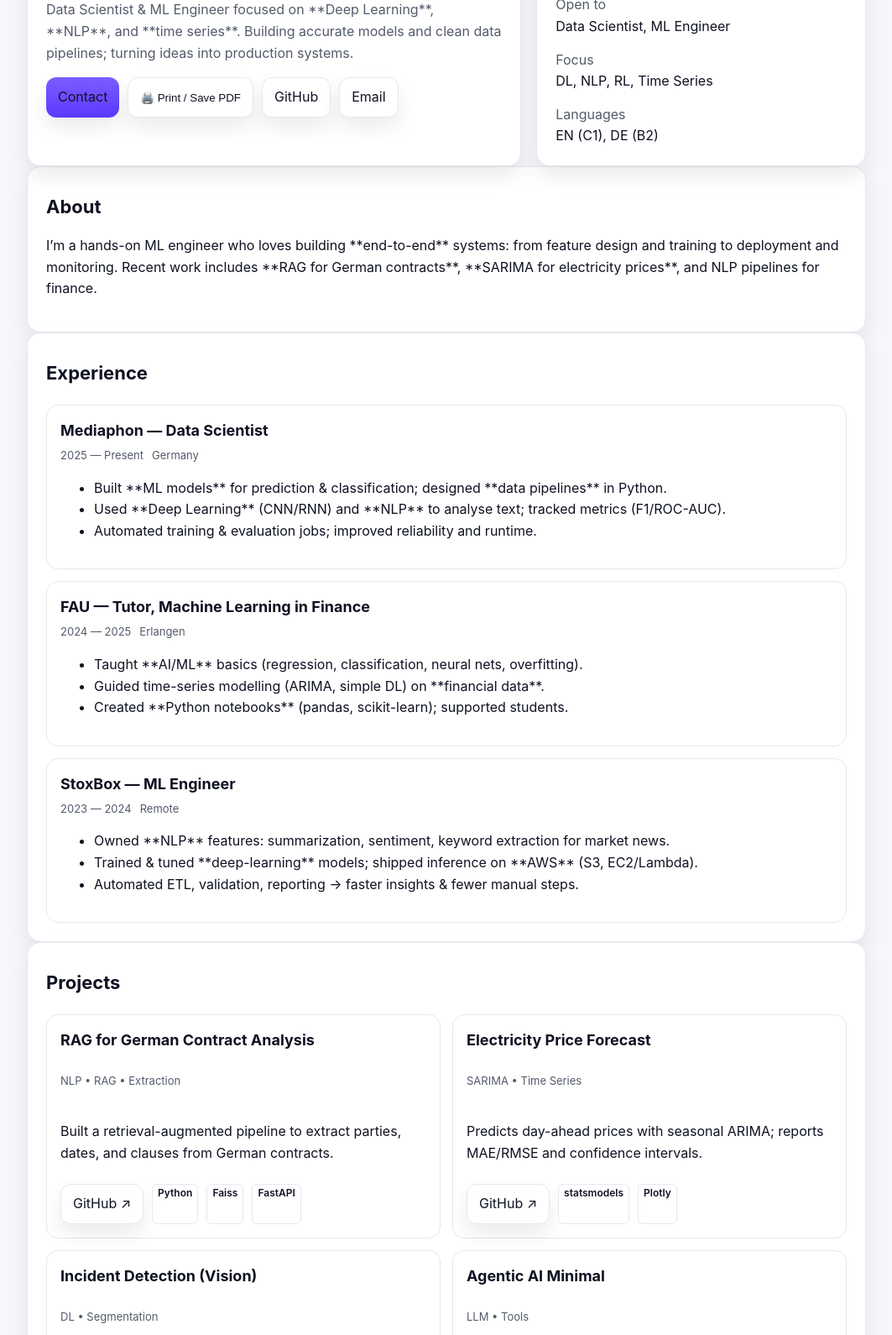
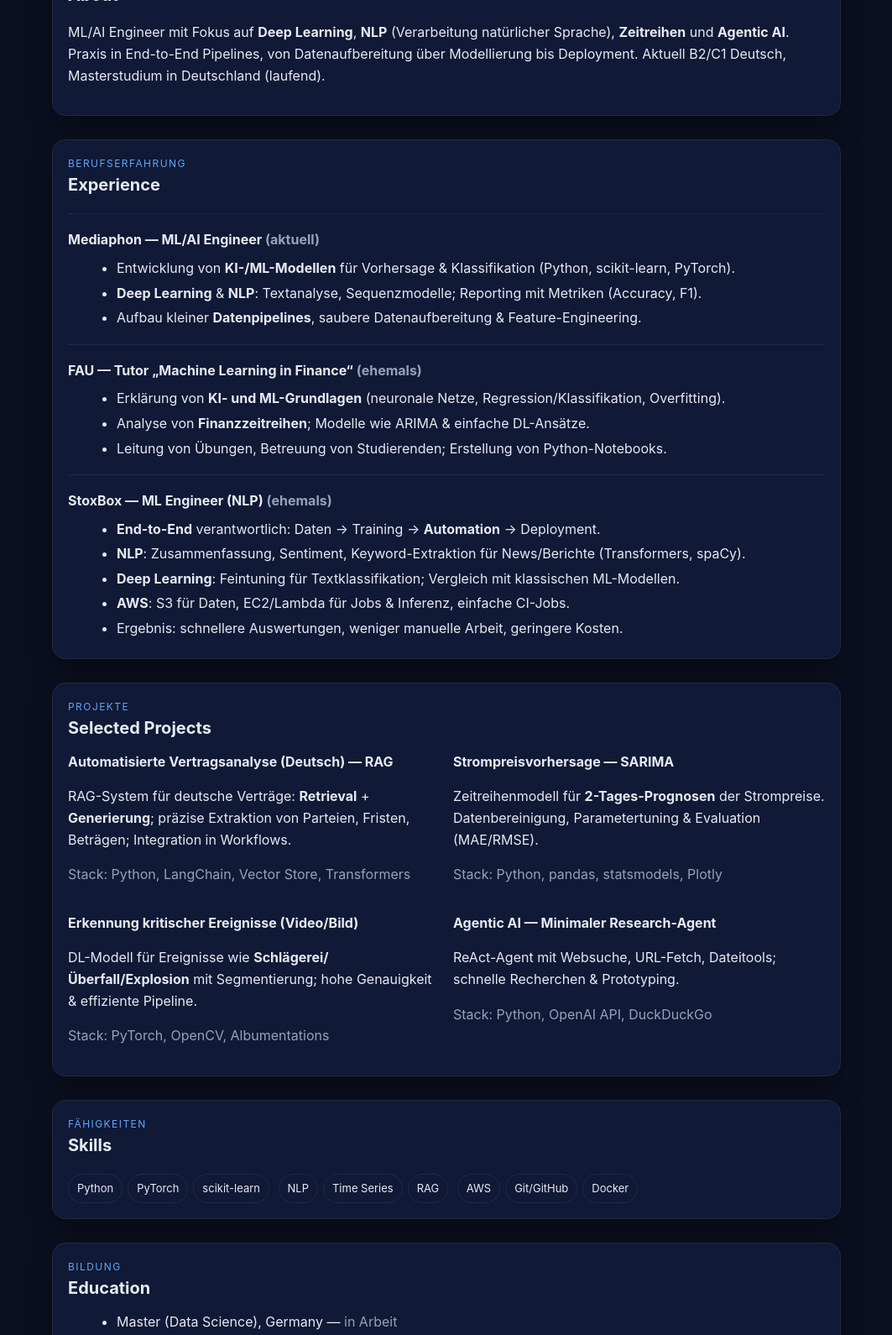
Before and after one commit to pratikraut3103/resume_website, a plain HTML site: page index.html in a window 1280 px wide. Shown: the part 274-1864 px from the top of the page at 84% size, without its empty margins (108-1171 px from the left). Drawn offline with Linux system fonts and the light colour scheme.

Commit message:
Add files via upload

```diff
--- a/index.html
+++ b/index.html
@@ -1,260 +1,157 @@
 <!doctype html>
-<html lang="en">
+<html lang="en" data-theme="dark">
 <head>
   <meta charset="utf-8" />
   <meta name="viewport" content="width=device-width, initial-scale=1" />
   <title>Pratik — Resume</title>
-  <meta name="description" content="Pratik • AI/ML Engineer — Resume & Portfolio" />
+  <meta name="description" content="Pratik • ML/AI engineer — projects, experience, skills. Resume-style website." />
+  <meta name="theme-color" content="#0f172a" />
+  <link rel="icon" href="favicon.svg" type="image/svg+xml" />
+  <link rel="stylesheet" href="styles.css" />
+  <script defer src="script.js"></script>
+
+  <!-- SEO / Social -->
   <meta property="og:title" content="Pratik — Resume" />
-  <meta property="og:description" content="AI/ML • Deep Learning • NLP • Data Science" />
+  <meta property="og:description" content="ML/AI engineer — projects, experience, skills." />
   <meta property="og:type" content="website" />
-  <meta name="color-scheme" content="light dark" />
-  <style>
-    :root {
-      --bg: #0b0c10;
-      --panel: #111319;
-      --text: #e6e7ea;
-      --muted: #b6b8be;
-      --brand: #7c5cff;
-      --brand-2: #22c55e;
-      --border: #1d2130;
-      --shadow: 0 8px 30px rgba(0,0,0,.25);
-      --radius: 16px;
-      --font: ui-sans-serif, -apple-system, BlinkMacSystemFont, "Segoe UI", Roboto, Helvetica, Arial, "Apple Color Emoji", "Segoe UI Emoji";
+  <meta property="og:image" content="og-image.png" />
+  <meta name="twitter:card" content="summary_large_image" />
+
+  <!-- JSON-LD Person schema -->
+  <script type="application/ld+json">
+  {
+    "@context": "https://schema.org",
+    "@type": "Person",
+    "name": "Pratik",
+    "jobTitle": "Machine Learning / AI Engineer",
+    "url": "https://pratikraut3103.github.io",
+    "sameAs": [
+      "https://github.com/your-username",
+      "https://www.linkedin.com/in/your-handle"
+    ]
   }
-    @media (prefers-color-scheme: light){
-      :root{
-        --bg:#f6f7fb; --panel:#ffffff; --text:#0f1222; --muted:#535b6b; --border:#e6e8ef; --shadow:0 12px 24px rgba(2,6,23,.08)
-      }
-    }
-    html,body{height:100%;}
-    body{margin:0;background:var(--bg);color:var(--text);font-family:var(--font);line-height:1.6}
-    a{color:var(--brand);text-decoration:none}
-    a:hover{text-decoration:underline}
-    .container{max-width:1000px;margin-inline:auto;padding:28px}
-    header{position:sticky;top:0;backdrop-filter:saturate(180%) blur(8px);background:color-mix(in hsl, var(--bg) 85%, transparent);border-bottom:1px solid var(--border);z-index:20}
-    .nav{display:flex;gap:18px;align-items:center;justify-content:space-between}
-    .nav a{color:var(--muted)}
-    .nav a:hover{color:var(--text)}
-    .brand{display:flex;gap:10px;align-items:center;font-weight:700;color:var(--text)}
-    .brand-badge{inline-size:12px;block-size:12px;border-radius:999px;background:linear-gradient(135deg,var(--brand),#60a5fa)}
-    .row{display:grid;grid-template-columns:1fr;gap:18px}
-    @media(min-width:900px){.row{grid-template-columns:1.2fr .8fr}}
-    .card{background:var(--panel);border:1px solid var(--border);border-radius:var(--radius);box-shadow:var(--shadow);padding:22px}
-    h1{font-size:38px;line-height:1.15;margin:8px 0 10px}
-    h2{font-size:22px;margin:0 0 6px}
-    h3{font-size:18px;margin:0 0 2px}
-    .muted{color:var(--muted)}
-    .chip{display:inline-flex;align-items:center;gap:8px;padding:6px 10px;border:1px solid var(--border);border-radius:999px;background:color-mix(in hsl, var(--panel) 90%, transparent);font-size:13px}
-    .chips{display:flex;flex-wrap:wrap;gap:10px}
-    .btn{display:inline-flex;align-items:center;gap:8px;padding:10px 14px;border-radius:12px;border:1px solid var(--border);background:var(--panel);color:var(--text);box-shadow:var(--shadow)}
-    .btn:hover{transform:translateY(-1px)}
-    .btn.primary{background:linear-gradient(180deg,var(--brand),#5b39ff);border:none}
-    .btn.ghost{background:transparent}
-    .grid{display:grid;grid-template-columns:1fr;gap:14px}
-    @media(min-width:700px){.grid-2{grid-template-columns:repeat(2,1fr)}}
-    .timeline{display:grid;gap:14px}
-    .item{padding:16px;border:1px solid var(--border);border-radius:14px;background:color-mix(in hsl, var(--panel) 92%, transparent)}
-    .item h3{margin-bottom:4px}
-    .item .meta{display:flex;gap:10px;flex-wrap:wrap;color:var(--muted);font-size:13px}
-    footer{padding:40px 0;color:var(--muted);text-align:center}
-    .sr-only{position:absolute;width:1px;height:1px;padding:0;margin:-1px;overflow:hidden;clip:rect(0,0,0,0);white-space:nowrap;border:0}
-    .toolbar{display:flex;gap:10px;flex-wrap:wrap}
-    .right{display:flex;gap:10px;align-items:center}
-    .section-title{display:flex;align-items:center;gap:10px;margin:8px 0 14px}
-    .section-title svg{opacity:.85}
-    .project-card{display:flex;flex-direction:column;gap:8px;padding:16px;border:1px solid var(--border);border-radius:14px}
-    .project-card .meta{font-size:13px;color:var(--muted)}
-    .kbd{font:600 12px/1 var(--font);padding:4px 6px;border-radius:6px;border:1px solid var(--border);background:color-mix(in hsl, var(--panel) 88%, transparent)}
-  </style>
+  </script>
 </head>
 <body>
-  <!-- HEADER / NAV -->
+  <a class="skip" href="#main">Skip to content</a>
+  <div class="container">
     <header>
-    <div class="container nav" role="navigation" aria-label="Primary">
-      <div class="brand">
-        <span class="brand-badge" aria-hidden="true"></span>
-        <span>Pratik — Resume</span>
+      <div class="id">
+        <div class="avatar" aria-hidden="true"></div>
+        <div>
+          <h1>Pratik</h1>
+          <p class="role">Machine Learning / AI Engineer • Erlangen area, Germany</p>
+          <div class="row">
+            <span class="chip">📧 <a href="mailto:you@example.com" rel="me">you@example.com</a></span>
+            <span class="chip">🌐 <a href="https://github.com/your-username" target="_blank" rel="noopener">github.com/your-username</a></span>
+            <span class="chip">🔗 <a href="https://www.linkedin.com/in/your-handle" target="_blank" rel="noopener">linkedin.com/in/your-handle</a></span>
           </div>
-      <nav class="right">
+        </div>
+      </div>
+      <div class="row">
+        <button class="btn" id="themeBtn" type="button" aria-label="Toggle theme">Toggle Theme</button>
+        <button class="btn" onclick="window.print()" type="button">Download PDF</button>
+      </div>
+      <nav aria-label="Sections">
         <a href="#about">About</a>
         <a href="#experience">Experience</a>
         <a href="#projects">Projects</a>
         <a href="#skills">Skills</a>
         <a href="#education">Education</a>
-        <a href="#contact">Contact</a>
-        <button class="btn ghost" id="themeToggle" aria-label="Toggle theme">🌙</button>
       </nav>
-    </div>
     </header>
 
-  <main class="container" id="top">
-    <section class="row" aria-labelledby="hero-title">
-      <div class="card">
-        <p class="chip" aria-label="Tagline"><span>AI/ML • Deep Learning • NLP</span></p>
-        <h1 id="hero-title">Pratik</h1>
-        <p class="muted">Data Scientist & ML Engineer focused on **Deep Learning**, **NLP**, and **time series**. Building accurate models and clean data pipelines; turning ideas into production systems.</p>
-        <div class="toolbar" style="margin-top:12px">
-          <a class="btn primary" href="#contact">Contact</a>
-          <button class="btn" onclick="window.print()">🖨️ Print / Save PDF</button>
-          <a class="btn" href="https://github.com/" target="_blank" rel="noopener">GitHub</a>
-          <a class="btn" href="mailto:pratikraut3103@gmail.com">Email</a>
-        </div>
-      </div>
-      <aside class="card">
-        <h2 class="section-title">Quick Info</h2>
-        <div class="grid">
-          <div><span class="muted">Location</span><br>Erlangen / Nürnberg, DE</div>
-          <div><span class="muted">Open to</span><br>Data Scientist, ML Engineer</div>
-          <div><span class="muted">Focus</span><br>DL, NLP, RL, Time Series</div>
-          <div><span class="muted">Languages</span><br>EN (C1), DE (B2)</div>
-        </div>
-      </aside>
-    </section>
-
-    <!-- ABOUT -->
-    <section id="about" class="card" aria-labelledby="about-title">
-      <h2 id="about-title" class="section-title">About</h2>
+    <main id="main">
+      <section id="about" class="card">
+        <div class="kicker">Profile</div>
+        <h2>About</h2>
         <p>
-        I’m a hands-on ML engineer who loves building **end-to-end** systems: from feature design and training to
-        deployment and monitoring. Recent work includes **RAG for German contracts**, **SARIMA for electricity prices**, and
-        NLP pipelines for finance.
+          ML/AI Engineer mit Fokus auf <strong>Deep Learning</strong>, <strong>NLP</strong> (Verarbeitung natürlicher Sprache),
+          <strong>Zeitreihen</strong> und <strong>Agentic AI</strong>. Praxis in End-to-End Pipelines, von Datenaufbereitung
+          über Modellierung bis Deployment. Aktuell B2/C1 Deutsch, Masterstudium in Deutschland (laufend).
         </p>
       </section>
 
-    <!-- EXPERIENCE -->
-    <section id="experience" class="card" aria-labelledby="exp-title">
-      <div class="section-title"><h2 id="exp-title">Experience</h2></div>
-      <div class="timeline">
-        <article class="item">
-          <h3>Mediaphon — Data Scientist</h3>
-          <div class="meta"><span>2025 — Present</span><span>Germany</span></div>
+      <section id="experience" class="card">
+        <div class="kicker">Berufserfahrung</div>
+        <h2>Experience</h2>
+        <div class="sep"></div>
+        <h3>Mediaphon — ML/AI Engineer <span class="muted">(aktuell)</span></h3>
         <ul>
-            <li>Built **ML models** for prediction & classification; designed **data pipelines** in Python.</li>
-            <li>Used **Deep Learning** (CNN/RNN) and **NLP** to analyse text; tracked metrics (F1/ROC-AUC).</li>
-            <li>Automated training & evaluation jobs; improved reliability and runtime.</li>
+          <li>Entwicklung von <strong>KI-/ML-Modellen</strong> für Vorhersage &amp; Klassifikation (Python, scikit-learn, PyTorch).</li>
+          <li><strong>Deep Learning</strong> &amp; <strong>NLP</strong>: Textanalyse, Sequenzmodelle; Reporting mit Metriken (Accuracy, F1).</li>
+          <li>Aufbau kleiner <strong>Datenpipelines</strong>, saubere Datenaufbereitung &amp; Feature-Engineering.</li>
         </ul>
-        </article>
-        <article class="item">
-          <h3>FAU — Tutor, Machine Learning in Finance</h3>
-          <div class="meta"><span>2024 — 2025</span><span>Erlangen</span></div>
+        <div class="sep"></div>
+        <h3>FAU — Tutor „Machine Learning in Finance“ <span class="muted">(ehemals)</span></h3>
         <ul>
-            <li>Taught **AI/ML** basics (regression, classification, neural nets, overfitting).</li>
-            <li>Guided time-series modelling (ARIMA, simple DL) on **financial data**.</li>
-            <li>Created **Python notebooks** (pandas, scikit-learn); supported students.</li>
+          <li>Erklärung von <strong>KI- und ML-Grundlagen</strong> (neuronale Netze, Regression/Klassifikation, Overfitting).</li>
+          <li>Analyse von <strong>Finanzzeitreihen</strong>; Modelle wie ARIMA &amp; einfache DL-Ansätze.</li>
+          <li>Leitung von Übungen, Betreuung von Studierenden; Erstellung von Python-Notebooks.</li>
         </ul>
-        </article>
-        <article class="item">
-          <h3>StoxBox — ML Engineer</h3>
-          <div class="meta"><span>2023 — 2024</span><span>Remote</span></div>
+        <div class="sep"></div>
+        <h3>StoxBox — ML Engineer (NLP) <span class="muted">(ehemals)</span></h3>
         <ul>
-            <li>Owned **NLP** features: summarization, sentiment, keyword extraction for market news.</li>
-            <li>Trained & tuned **deep-learning** models; shipped inference on **AWS** (S3, EC2/Lambda).</li>
-            <li>Automated ETL, validation, reporting → faster insights & fewer manual steps.</li>
+          <li><strong>End-to-End</strong> verantwortlich: Daten → Training → <strong>Automation</strong> → Deployment.</li>
+          <li><strong>NLP</strong>: Zusammenfassung, Sentiment, Keyword-Extraktion für News/Berichte (Transformers, spaCy).</li>
+          <li><strong>Deep Learning</strong>: Feintuning für Textklassifikation; Vergleich mit klassischen ML-Modellen.</li>
+          <li><strong>AWS</strong>: S3 für Daten, EC2/Lambda für Jobs &amp; Inferenz, einfache CI-Jobs.</li>
+          <li>Ergebnis: schnellere Auswertungen, weniger manuelle Arbeit, geringere Kosten.</li>
         </ul>
-        </article>
+      </section>
+
+      <section id="projects" class="card">
+        <div class="kicker">Projekte</div>
+        <h2>Selected Projects</h2>
+        <div class="grid">
+          <div>
+            <h3>Automatisierte Vertragsanalyse (Deutsch) — RAG</h3>
+            <p>RAG-System für deutsche Verträge: <strong>Retrieval</strong> + <strong>Generierung</strong>; präzise Extraktion
+               von Parteien, Fristen, Beträgen; Integration in Workflows.</p>
+            <p class="muted">Stack: Python, LangChain, Vector Store, Transformers</p>
+          </div>
+          <div>
+            <h3>Strompreisvorhersage — SARIMA</h3>
+            <p>Zeitreihenmodell für <strong>2-Tages-Prognosen</strong> der Strompreise. Datenbereinigung,
+               Parametertuning &amp; Evaluation (MAE/RMSE).</p>
+            <p class="muted">Stack: Python, pandas, statsmodels, Plotly</p>
+          </div>
+          <div>
+            <h3>Erkennung kritischer Ereignisse (Video/Bild)</h3>
+            <p>DL-Modell für Ereignisse wie <strong>Schlägerei/Überfall/Explosion</strong> mit Segmentierung; hohe Genauigkeit & effiziente Pipeline.</p>
+            <p class="muted">Stack: PyTorch, OpenCV, Albumentations</p>
+          </div>
+          <div>
+            <h3>Agentic AI — Minimaler Research-Agent</h3>
+            <p>ReAct-Agent mit Websuche, URL-Fetch, Dateitools; schnelle Recherchen & Prototyping.</p>
+            <p class="muted">Stack: Python, OpenAI API, DuckDuckGo</p>
+          </div>
         </div>
       </section>
 
-    <!-- PROJECTS -->
-    <section id="projects" class="card" aria-labelledby="proj-title">
-      <div class="section-title"><h2 id="proj-title">Projects</h2></div>
-      <div class="grid grid-2">
-        <article class="project-card">
-          <h3>RAG for German Contract Analysis</h3>
-          <p class="meta">NLP • RAG • Extraction</p>
-          <p>Built a retrieval-augmented pipeline to extract parties, dates, and clauses from German contracts.</p>
-          <div class="toolbar"><a class="btn" href="#">GitHub ↗</a><span class="kbd">Python</span><span class="kbd">Faiss</span><span class="kbd">FastAPI</span></div>
-        </article>
-        <article class="project-card">
-          <h3>Electricity Price Forecast</h3>
-          <p class="meta">SARIMA • Time Series</p>
-          <p>Predicts day-ahead prices with seasonal ARIMA; reports MAE/RMSE and confidence intervals.</p>
-          <div class="toolbar"><a class="btn" href="#">GitHub ↗</a><span class="kbd">statsmodels</span><span class="kbd">Plotly</span></div>
-        </article>
-        <article class="project-card">
-          <h3>Incident Detection (Vision)</h3>
-          <p class="meta">DL • Segmentation</p>
-          <p>Detects fights/robberies/explosions from video frames via segmentation and custom CNN.</p>
-          <div class="toolbar"><a class="btn" href="#">GitHub ↗</a><span class="kbd">PyTorch</span><span class="kbd">OpenCV</span></div>
-        </article>
-        <article class="project-card">
-          <h3>Agentic AI Minimal</h3>
-          <p class="meta">LLM • Tools</p>
-          <p>Small ReAct-style agent with web search, URL fetch, and file tools—no heavy frameworks.</p>
-          <div class="toolbar"><a class="btn" href="#">GitHub ↗</a><span class="kbd">Python</span><span class="kbd">OpenAI</span></div>
-        </article>
+      <section id="skills" class="card">
+        <div class="kicker">Fähigkeiten</div>
+        <h2>Skills</h2>
+        <div class="pills">
+          <span class="pill">Python</span><span class="pill">PyTorch</span><span class="pill">scikit-learn</span>
+          <span class="pill">NLP</span><span class="pill">Time Series</span><span class="pill">RAG</span>
+          <span class="pill">AWS</span><span class="pill">Git/GitHub</span><span class="pill">Docker</span>
         </div>
       </section>
 
-    <!-- SKILLS -->
-    <section id="skills" class="card" aria-labelledby="skills-title">
-      <div class="section-title"><h2 id="skills-title">Skills</h2></div>
-      <div class="chips">
-        <span class="chip">Python</span>
-        <span class="chip">PyTorch</span>
-        <span class="chip">scikit-learn</span>
-        <span class="chip">NLP</span>
-        <span class="chip">RAG</span>
-        <span class="chip">Time Series</span>
-        <span class="chip">AWS (S3, EC2, Lambda)</span>
-        <span class="chip">FastAPI</span>
-        <span class="chip">Docker</span>
-        <span class="chip">Git/GitHub</span>
-      </div>
+      <section id="education" class="card">
+        <div class="kicker">Bildung</div>
+        <h2>Education</h2>
+        <ul>
+          <li>Master (Data Science), Germany — <span class="muted">in Arbeit</span></li>
+        </ul>
       </section>
-
-    <!-- EDUCATION -->
-    <section id="education" class="card" aria-labelledby="edu-title">
-      <div class="section-title"><h2 id="edu-title">Education</h2></div>
-      <div class="item">
-        <h3>M.Sc. Data Science — FAU</h3>
-        <div class="meta"><span>2023 — 2025</span><span>Erlangen-Nürnberg</span></div>
-        <p class="muted">Thesis: RL-based base-station placement for wireless localization.</p>
-      </div>
-    </section>
-
-    <!-- CONTACT -->
-    <section id="contact" class="card" aria-labelledby="contact-title">
-      <div class="section-title"><h2 id="contact-title">Contact</h2></div>
-      <p>Email: <a href="mailto:hello@example.com">hello@example.com</a>
-        · GitHub: <a href="https://github.com/" target="_blank" rel="noopener">github.com/yourname</a>
-        · LinkedIn: <a href="#" target="_blank" rel="noopener">linkedin.com/in/yourname</a>
-      </p>
-      <p class="muted">Tip: click <strong>Print / Save PDF</strong> above to export this page as a résumé PDF.</p>
-    </section>
+    </main>
 
     <footer>
-      <p>© <span id="year"></span> Pratik — Last updated automatically when you deploy.
-        · <a href="#top">Back to top</a>
-      </p>
+      <div class="sep"></div>
+      <p class="muted">© <span id="year"></span> Pratik — Built with plain HTML/CSS/JS. <span class="nowrap">Last updated: 2025-10-14</span></p>
     </footer>
-  </main>
-
-  <script>
-    // --- theme toggle with localStorage ---
-    const btn = document.getElementById('themeToggle');
-    const prefersDark = window.matchMedia && window.matchMedia('(prefers-color-scheme: dark)').matches;
-    const stored = localStorage.getItem('theme');
-    let dark = stored ? stored === 'dark' : prefersDark;
-    document.documentElement.style.colorScheme = dark ? 'dark' : 'light';
-    btn.textContent = dark ? '🌞' : '🌙';
-    btn.addEventListener('click', () => {
-      dark = !dark;
-      document.documentElement.style.colorScheme = dark ? 'dark' : 'light';
-      localStorage.setItem('theme', dark ? 'dark' : 'light');
-      btn.textContent = dark ? '🌞' : '🌙';
-    });
-
-    // year
-    document.getElementById('year').textContent = new Date().getFullYear();
-
-    // smooth anchor scroll (basic)
-    document.querySelectorAll('a[href^="#"]').forEach(a => a.addEventListener('click', (e) => {
-      const id = a.getAttribute('href').slice(1);
-      const el = document.getElementById(id);
-      if (el){ e.preventDefault(); el.scrollIntoView({behavior:'smooth'}); }
-    }));
-  </script>
+  </div>
 </body>
 </html>
--- /dev/null
+++ b/script.js
@@ -0,0 +1,15 @@
+// Theme toggle with localStorage
+(function(){
+  const btn = document.getElementById('themeBtn');
+  const apply = (t) => document.documentElement.setAttribute('data-theme', t);
+  const current = localStorage.getItem('theme') || 'dark';
+  apply(current);
+  if(btn){
+    btn.addEventListener('click', ()=>{
+      const next = document.documentElement.getAttribute('data-theme') === 'dark' ? 'light' : 'dark';
+      apply(next); localStorage.setItem('theme', next);
+    });
+  }
+  // year
+  const yr = document.getElementById('year'); if (yr) yr.textContent = new Date().getFullYear();
+})();
--- /dev/null
+++ b/styles.css
@@ -0,0 +1,51 @@
+:root{
+  --bg:#0b1020;          /* base */
+  --card:#101935;        /* surface */
+  --muted:#94a3b8;       /* slate-400 */
+  --text:#e6eaf2;        /* near white */
+  --accent:#60a5fa;      /* blue-400 */
+  --accent-2:#34d399;    /* emerald */
+  --ring:#1f2a44;        /* border */
+  --shadow: 0 12px 30px rgba(0,0,0,.35);
+  --sans: Inter, ui-sans-serif, system-ui, -apple-system, Segoe UI, Roboto, Noto Sans, Ubuntu, Cantarell, Helvetica Neue, Arial, "Apple Color Emoji", "Segoe UI Emoji";
+  --mono: ui-monospace, SFMono-Regular, Menlo, Monaco, Consolas, "Liberation Mono", "Courier New", monospace;
+}
+html[data-theme="light"]{--bg:#f8fafc; --card:#ffffff; --text:#0b1020; --muted:#475569; --ring:#e2e8f0;}
+*{box-sizing:border-box}
+body{margin:0; font-family:var(--sans); background:var(--bg); color:var(--text); line-height:1.6}
+.container{max-width:980px; margin:0 auto; padding:28px 20px 80px}
+header{display:flex; gap:18px; align-items:flex-start; justify-content:space-between; flex-wrap:wrap}
+.id{display:flex; gap:16px; align-items:center}
+.avatar{width:72px; height:72px; border-radius:50%; background:linear-gradient(135deg,var(--accent),var(--accent-2)); box-shadow:var(--shadow)}
+h1{margin:0 0 2px; font-size:28px; letter-spacing:.2px}
+.role{margin:0; color:var(--muted)}
+.chip{display:inline-flex; gap:8px; align-items:center; background:var(--card); padding:6px 10px; border:1px solid var(--ring); border-radius:999px; font-size:13px}
+.row{display:flex; gap:16px; flex-wrap:wrap; align-items:center}
+.btn{border:1px solid var(--ring); background:transparent; color:var(--text); padding:8px 12px; border-radius:10px; cursor:pointer}
+.btn:hover{border-color:var(--accent); color:var(--accent)}
+nav a{color:var(--muted); text-decoration:none; margin-right:14px}
+nav a:hover{color:var(--accent)}
+section{margin-top:28px}
+.card{background:var(--card); border:1px solid var(--ring); border-radius:16px; padding:18px 18px; box-shadow:var(--shadow)}
+.grid{display:grid; grid-template-columns:1fr; gap:16px}
+@media (min-width:820px){ .grid{grid-template-columns:1fr 1fr} }
+h2{margin:0 0 12px; font-size:20px}
+h3{margin:0 0 8px; font-size:16px}
+ul{margin:8px 0 0 18px}
+li{margin:4px 0}
+.pill{display:inline-block; padding:6px 10px; margin:6px 6px 0 0; border-radius:999px; border:1px solid var(--ring); background:transparent; font-size:13px}
+footer{margin-top:36px; color:var(--muted); font-size:14px}
+.muted{color:var(--muted)}
+.sep{height:1px; background:var(--ring); margin:18px 0}
+.skip{position:absolute; left:-9999px}
+.skip:focus{left:16px; top:16px; background:#000; color:#fff; padding:8px 12px; border-radius:8px}
+.kicker{color:var(--accent); text-transform:uppercase; letter-spacing:.12em; font-size:12px}
+.nowrap{white-space:nowrap}
+/* Print (nice 1-page resume) */
+@media print{
+  body{background:#fff; color:#000}
+  .container{max-width:100%; padding:0}
+  header nav, .btn, .chip,.sep{display:none}
+  .card{border:none; box-shadow:none; padding:0}
+  a{color:#000; text-decoration:none}
+}
```
Also changed, not shown: 404.html (added, +3 -0 lines), favicon.svg (added), og-image.png (added), 1 other file. Lines whose indentation alone changed are shown as unchanged.
